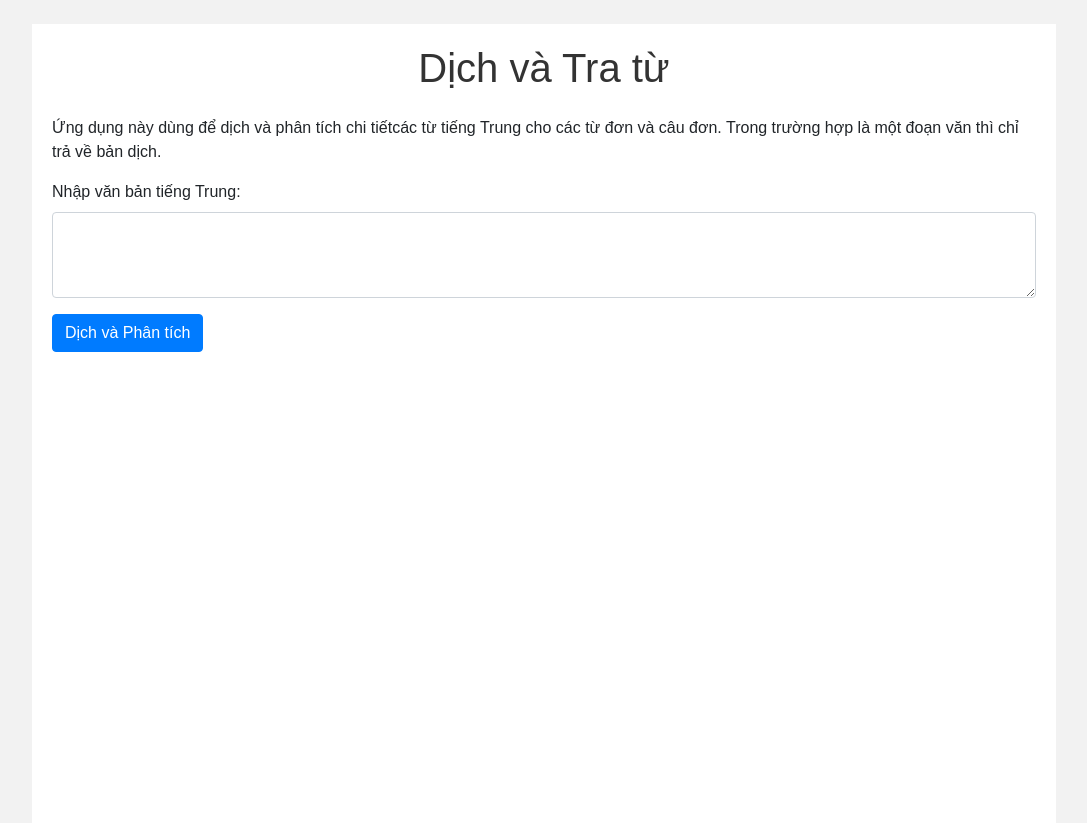
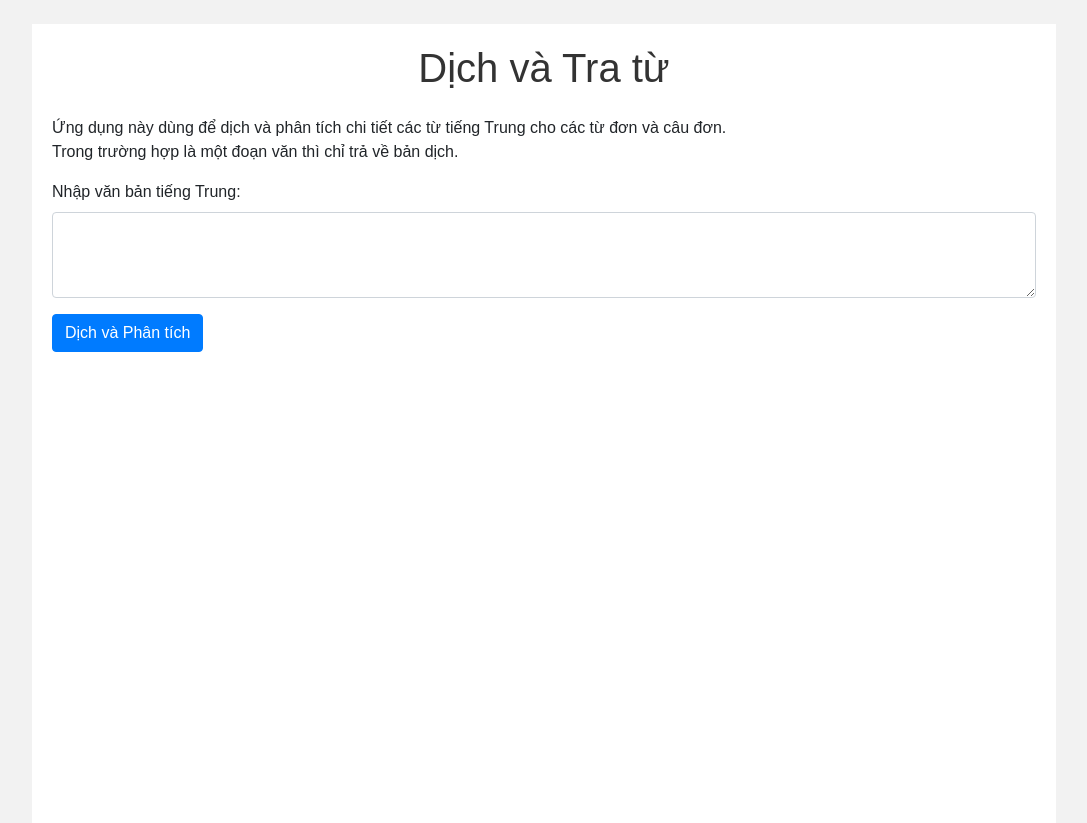
Before and after one commit to dinhgia2106/Chinese-Site, a Flask app: page /translate in a window 1280 px wide. Shown: the part 84-907 px from the top of the page, without its empty margins (96-1183 px from the left). Run offline with Flask 3, Linux system fonts and the light colour scheme; some libraries are stand-ins or nearby versions.

Commit message:
Again edit layout

```diff
--- a/templates/translate.html
+++ b/templates/translate.html
@@ -1,8 +1,9 @@
 {% extends "base.html" %} {% block content %}
 <h1 class="mb-4">Dịch và Tra từ</h1>
 <p class="mb-3">
-  Ứng dụng này dùng để dịch và phân tích chi tiếtcác từ tiếng Trung cho các từ
-  đơn và câu đơn. Trong trường hợp là một đoạn văn thì chỉ trả về bản dịch.
+  Ứng dụng này dùng để dịch và phân tích chi tiết các từ tiếng Trung cho các từ
+  đơn và câu đơn. <br />
+  Trong trường hợp là một đoạn văn thì chỉ trả về bản dịch.
 </p>
 <form method="POST">
   <div class="form-group">
```
